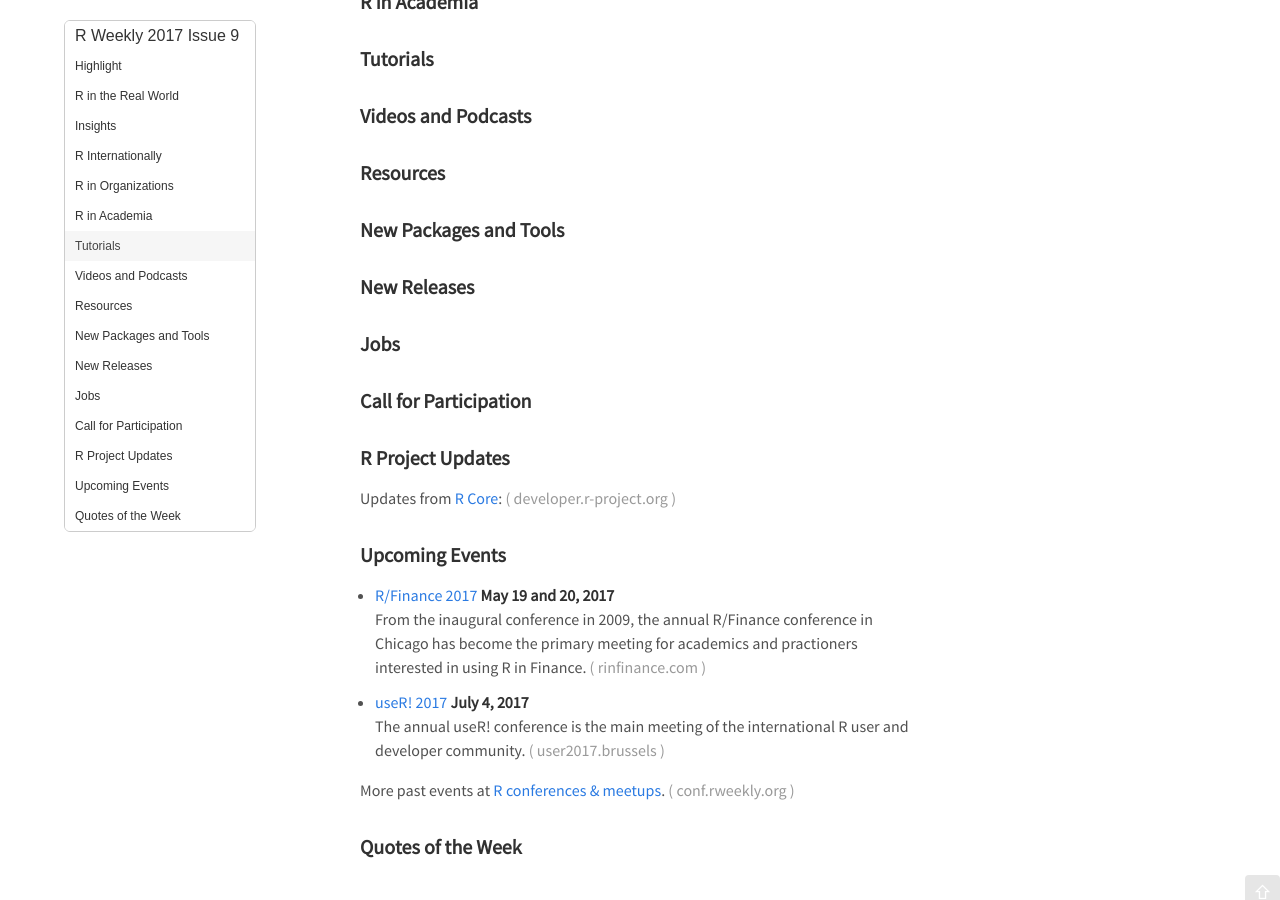
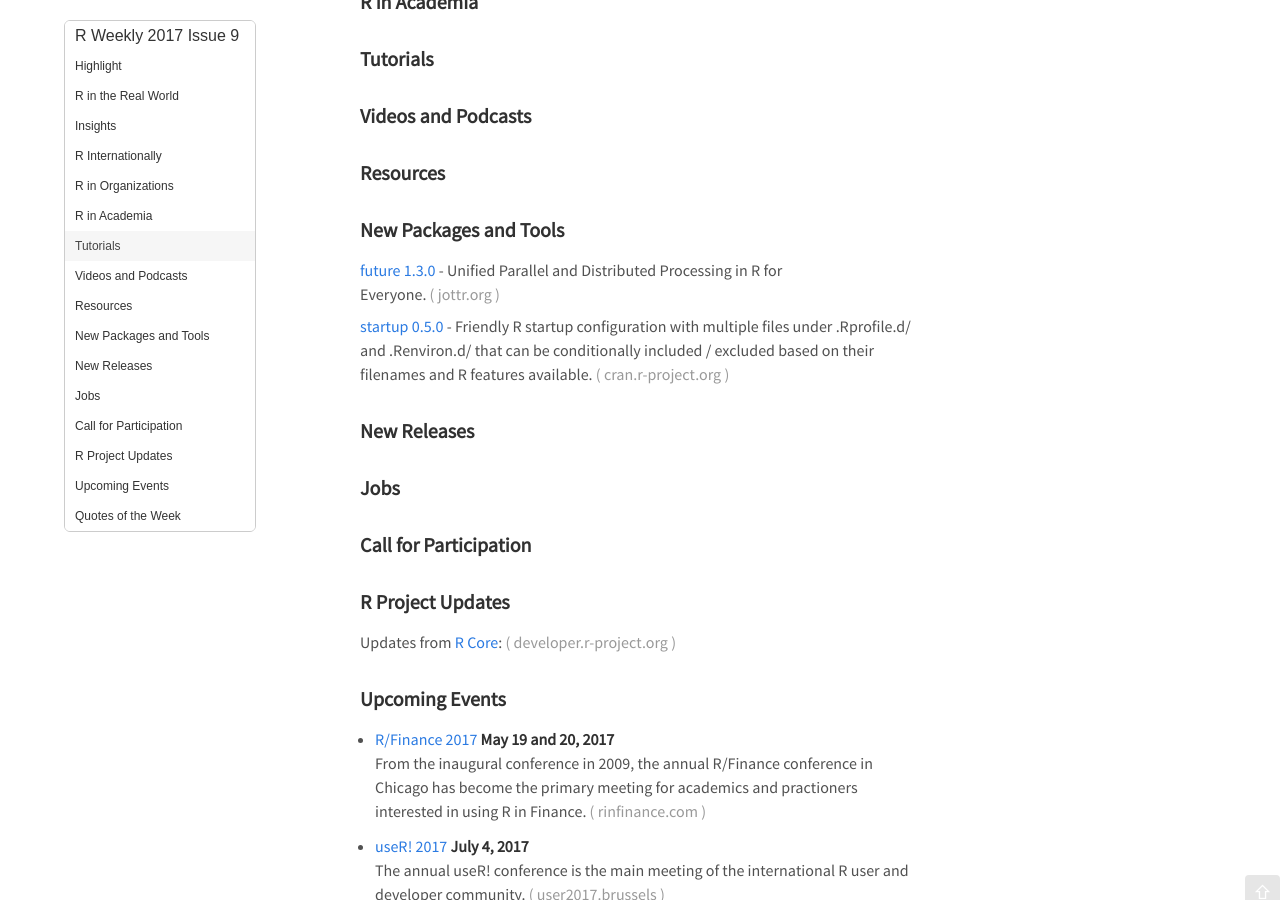
Before and after one commit to rweekly/rweekly.org, a Jekyll site: the page built from draft.md, in a window 1280 px wide and 900 px high, scrolled down 530 px. Built offline with Jekyll 4.4.1, drawn with Linux system fonts in a browser that asks for light colours; comment, search, counter and statistics services are not loaded.

Commit message:
New releases: startup 0.5.0 and future 1.3.0

```diff
--- a/draft.md
+++ b/draft.md
@@ -48,6 +48,9 @@
 
 ### New Packages and Tools
 
+[future 1.3.0](http://www.jottr.org/2017/02/future-reproducible-rngs-futurelapply.html) - Unified Parallel and Distributed Processing in R for Everyone.
+
+[startup 0.5.0](https://cran.r-project.org/package=startup) - Friendly R startup configuration with multiple files under .Rprofile.d/ and .Renviron.d/ that can be conditionally included / excluded based on their filenames and R features available.
 
 
 ### New Releases
```
